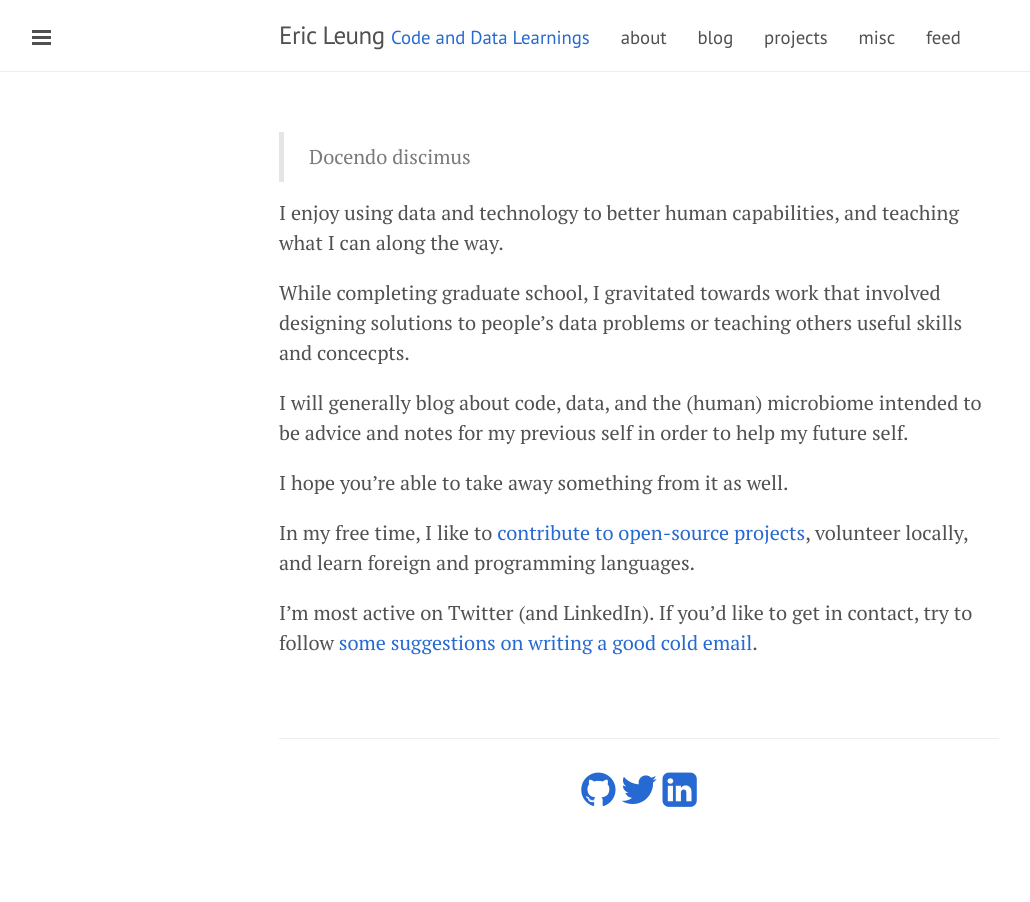
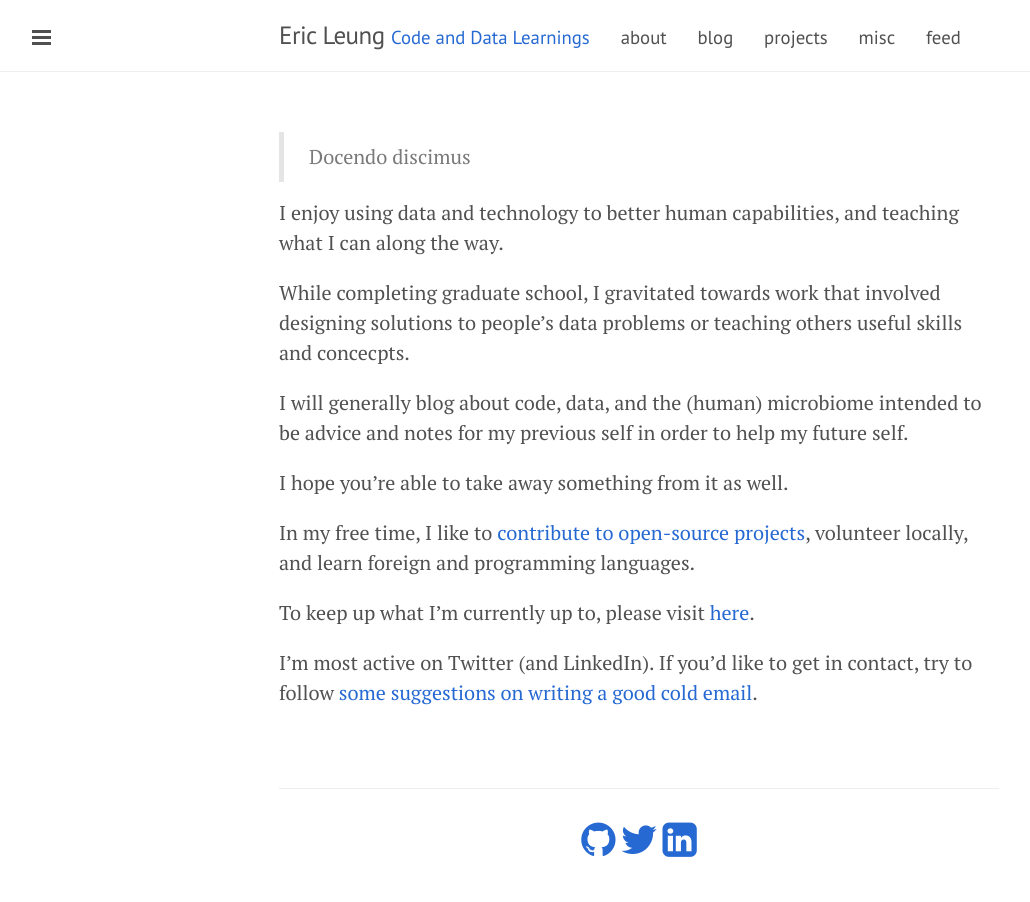
Before and after one commit to erictleung/erictleung.github.io, a Jekyll site: the page built from about.md, in a window 1280 px wide. Shown: the whole page, without its empty margins (1-1031 px from the left). Built offline with Jekyll 4.4.1, drawn with Linux system fonts in a browser that asks for light colours; nearby versions of some CDN libraries.

Commit message:
Add now reference in about page

```diff
--- a/about.md
+++ b/about.md
@@ -28,6 +28,8 @@ In my free time, I like to
 volunteer locally,
 and learn foreign and programming languages.
 
+To keep up what I'm currently up to, please visit [here](./now).
+
 I'm most active on Twitter (and LinkedIn).
 If you'd like to get in contact,
 try to follow
```
